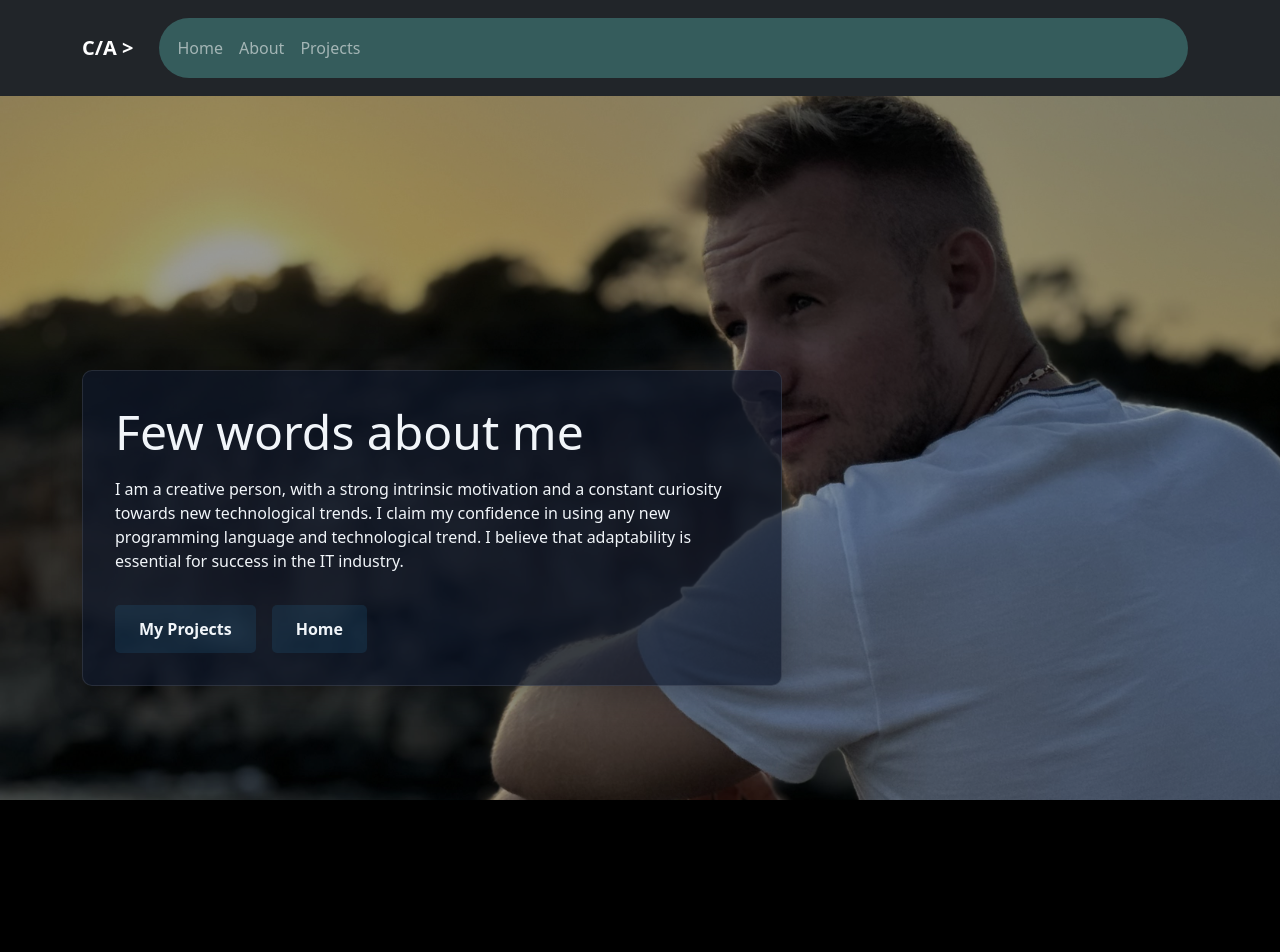
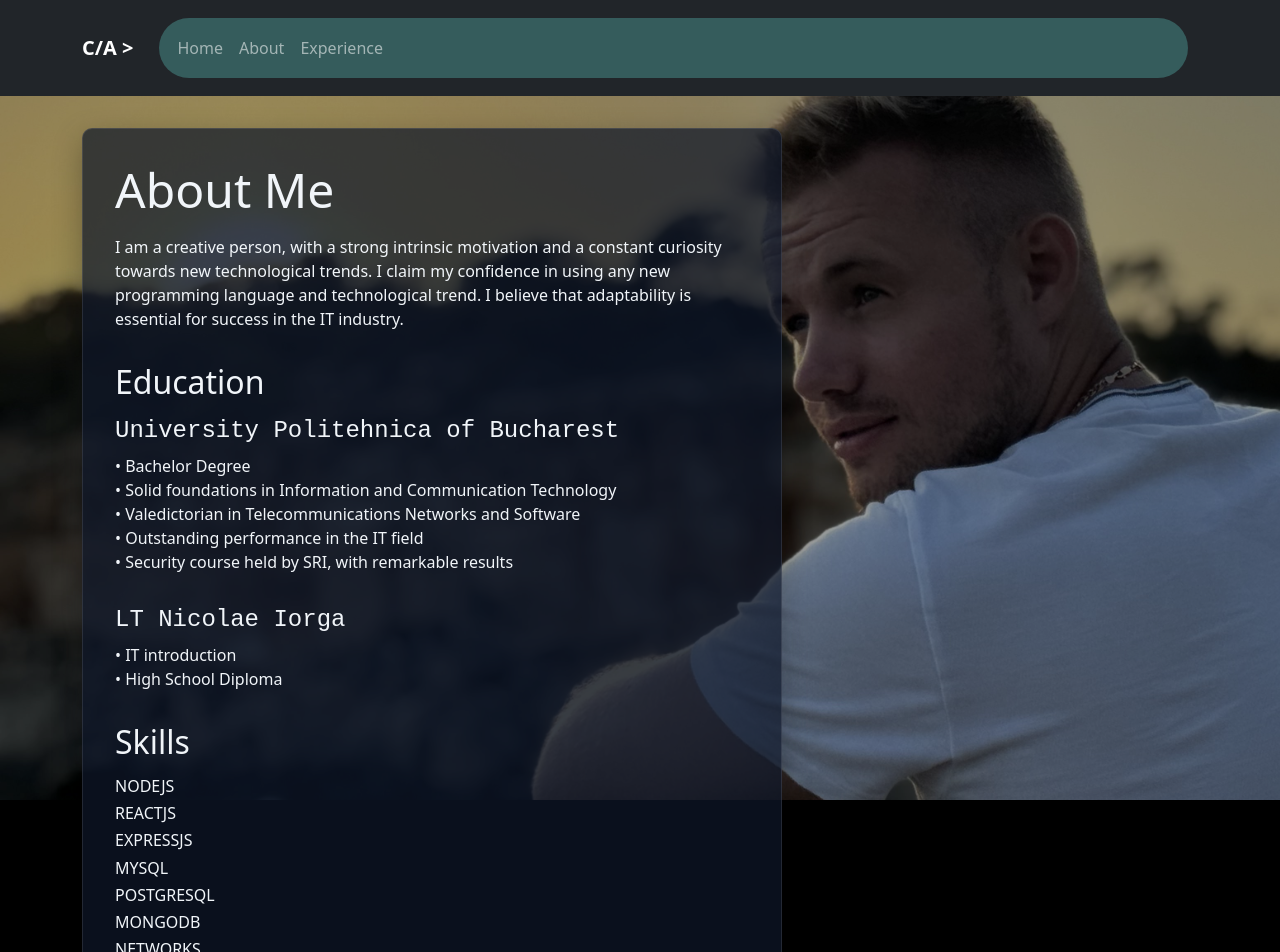
Before and after one commit to alexeic12/react-ts, a React (Vite) app: page /about in a window 1280 px wide. Shown: the top 952 px of the page. Built offline with nearby package versions, Linux system fonts and the light colour scheme.

Commit message:
add more info on About page

```diff
--- a/src/components/Layouts/MainLayout/MainLayout.module.scss
+++ b/src/components/Layouts/MainLayout/MainLayout.module.scss
@@ -25,12 +25,10 @@
   }
 
   @include respond-to(mobile) {
-
     &:hover {
       padding: 10px;
     }
   }
-
 }
 
 /* Navbar brand customization */
@@ -56,7 +54,50 @@
   }
 }
 
-/* Container padding around pages */
+/* Container background animation */
+@keyframes backgroundMoveDesktop {
+  0% {
+    background-size: 130%;
+    background-position: 0% 50%;
+  }
+  50% {
+    background-size: 100%;
+    background-position: 0% 40%;
+  }
+  100% {
+    background-size: 130%;
+    background-position: 0% 50%;
+  }
+}
+@keyframes backgroundMoveMobileLandscape {
+  0% {
+    background-size: 130%;
+    background-position: 0% 50%;
+  }
+  50% {
+    background-size: 100%;
+    background-position: 0% 20%;
+  }
+  100% {
+    background-size: 130%;
+    background-position: 0% 50%;
+  }
+}
+@keyframes backgroundMoveMobile {
+  0% {
+    background-size: 300%;
+    background-position: 30% 40%;
+  }
+  50% {
+    background-size: 250%;
+    background-position: 40% 40%;
+  }
+  100% {
+    background-size: 300%;
+    background-position: 30% 40%;
+  }
+}
+
 .mainContainer {
   position: relative;
   min-height: 100vh;
@@ -68,6 +109,28 @@
   color: #fff;
   overflow: hidden;
   z-index: 1; // ensures content appears above the background
+
+  &:before {
+    content: "";
+    position: fixed;
+    inset: 0;
+    background-image: url("/1.jpg");
+    background-size: 120%;
+    background-position: 0% 50%;
+    background-repeat: no-repeat;
+    background-color: rgba(0, 0, 0, 0.4); // Black overlay with 50% opacity
+    background-blend-mode: darken;
+    z-index: -1;
+    animation: backgroundMoveDesktop 60s linear infinite;
+
+    @include respond-to(mobileLanscape) {
+      animation: backgroundMoveMobileLandscape 60s linear infinite;
+    }
+
+    @include respond-to(mobile) {
+      animation: backgroundMoveMobile 60s linear infinite;
+    }
+  }
 
   @include respond-to(mobileLanscape) {
     padding-right: 20rem;
@@ -81,27 +144,3 @@
     text-align: center;
   }
 }
-
-/* Fixed background image overlay */
-.mainContainer::before {
-  content: "";
-  position: fixed;
-  inset: 0;
-  background-image: url("/1.jpg");
-  background-size: 120%;
-  background-position: 0% 50%;
-  background-repeat: no-repeat;
-  background-color: rgba(0, 0, 0, 0.4); // Black overlay with 50% opacity
-  background-blend-mode: darken;
-  z-index: -1;
-
-  @include respond-to(mobileLanscape) {
-    background-size: 130%;
-    background-position: 10% 40%;
-  }
-
-  @include respond-to(mobile) {
-    background-size: 300%;
-    background-position: 40% 50%;
-  }
-}
--- a/src/components/Layouts/MainLayout/MainLayout.tsx
+++ b/src/components/Layouts/MainLayout/MainLayout.tsx
@@ -1,4 +1,5 @@
 import { Outlet } from "react-router-dom";
+import { useState } from "react";
 import { Navbar, Container, Nav } from "react-bootstrap";
 import { Link } from "react-router-dom";
 import styles from "./MainLayout.module.scss";
@@ -7,6 +8,7 @@ import { capitalizeFirstLetter } from "../../../utils";
 
 export default function MainLayout() {
   const lastChildRoute = (routes[0].children?.length ?? 0) - 1;
+  const [expanded, setExpanded] = useState(false);
 
   return (
     <>
@@ -15,6 +17,8 @@ export default function MainLayout() {
         variant="dark"
         expand="lg"
         className={styles.mainNavbar}
+        expanded={expanded}
+        onToggle={() => setExpanded((prev) => !prev)}
       >
         <Container>
           <Navbar.Brand className={styles.navbarBrand} as={Link} to="/">
@@ -34,6 +38,7 @@ export default function MainLayout() {
                       className={styles.navLink}
                       as={Link}
                       to={childRoute.path || "/"}
+                      onClick={() => setExpanded(false)}
                     >
                       Home
                     </Nav.Link>
@@ -44,6 +49,7 @@ export default function MainLayout() {
                       className={styles.navLink}
                       as={Link}
                       to={childRoute.path || "/"}
+                      onClick={() => setExpanded(false)}
                     >
                       {capitalizeFirstLetter(childRoute.path || "Err")}
                     </Nav.Link>
--- a/src/pages/About/About.module.scss
+++ b/src/pages/About/About.module.scss
@@ -9,6 +9,14 @@
   color: #f1f5f9; // light text
   padding-left: 0rem;
   padding-right: 10rem;
+
+  @include respond-to(mobileLanscape) {
+    margin-top: 3rem;
+  }
+
+  @include respond-to(mobile) {
+    margin-top: 3rem;
+  }
 }
 
 .content {
@@ -39,7 +47,37 @@
   }
 }
 
-.subtitle {
+.subtitle1 {
+  font-size: 2rem;
+  margin-bottom: 1rem;
+
+  @include respond-to(mobileLanscape) {
+    font-size: 1.5rem;
+    margin-bottom: 0.5rem;
+  }
+
+  @include respond-to(mobile) {
+    font-size: 1.2rem;
+    margin-bottom: 0.5rem;
+  }
+}
+
+.subtitle2 {
+  font-size: 1.5rem;
+  font-family: 'Fira Code', monospace;
+
+  @include respond-to(mobileLanscape) {
+    font-size: 1rem;
+    margin-bottom: 0.5rem;
+  }
+
+  @include respond-to(mobile) {
+    font-size: 1rem;
+    margin-bottom: 0.5rem;
+  }
+}
+
+.text {
   font-size: 1rem;
   margin-bottom: 2rem;
 
@@ -51,6 +89,21 @@
   @include respond-to(mobile) {
     font-size: 0.7rem;
     margin-bottom: 1rem;
+  }
+}
+
+.text2 {
+  font-size: 1rem;
+  margin-bottom: 0.5rem;
+
+  @include respond-to(mobileLanscape) {
+    font-size: 0.8rem;
+    margin-bottom: 0.5rem;
+  }
+
+  @include respond-to(mobile) {
+    font-size: 0.7rem;
+    margin-bottom: 0.5rem;
   }
 }
 
--- a/src/pages/About/About.tsx
+++ b/src/pages/About/About.tsx
@@ -8,14 +8,48 @@ export default function About(): ReactElement {
   return (
     <div className={styles.container}>
       <div className={styles.content}>
-        <h1 className={styles.title}>Few words about me</h1>
-        <p className={styles.subtitle}>
+        <h1 className={styles.title}>About Me</h1>
+        <p className={styles.text}>
           I am a creative person, with a strong intrinsic motivation and a
           constant curiosity towards new technological trends. I claim my
           confidence in using any new programming language and technological
           trend. I believe that adaptability is essential for success in the IT
           industry.
         </p>
+        <div>
+          <h2 className={styles.subtitle1}>Education</h2>
+          <h2 className={styles.subtitle2}>
+            University Politehnica of Bucharest
+          </h2>
+          <p className={styles.text}>
+            • Bachelor Degree <br></br>• Solid foundations in Information and
+            Communication Technology <br></br>• Valedictorian in
+            Telecommunications Networks and Software<br></br>• Outstanding
+            performance in the IT field <br></br>• Security course held by SRI,
+            with remarkable results
+          </p>
+          <h2 className={styles.subtitle2}>LT Nicolae Iorga</h2>
+          <p className={styles.text}>
+            • IT introduction <br></br>• High School Diploma <br></br>
+          </p>
+
+          <div className="pb-5">
+            <h2 className={styles.subtitle1}>Skills</h2>
+            <h2 className={styles.text2}>NODEJS</h2>
+            <h2 className={styles.text2}>REACTJS</h2>
+            <h2 className={styles.text2}>EXPRESSJS</h2>
+            <h2 className={styles.text2}>MYSQL</h2>
+            <h2 className={styles.text2}>POSTGRESQL</h2>
+            <h2 className={styles.text2}>MONGODB</h2>
+            <h2 className={styles.text2}>NETWORKS</h2>
+            <h2 className={styles.text2}>CLOUD SERVICES</h2>
+            <h2 className={styles.text2}>OPERATING SYSTEMS</h2>
+            <h2 className={styles.text2}>K8S</h2>
+            <h2 className={styles.text2}>BLOCKCHAIN</h2>
+            <h2 className={styles.text2}>SOLIDITY</h2>
+          </div>
+        </div>
+
         <div className={styles.buttons}>
           <button onClick={() => navigate("/projects")}>My Projects</button>
           <button onClick={() => navigate("/")}>Home</button>
--- a/src/routes/index.tsx
+++ b/src/routes/index.tsx
@@ -15,7 +15,7 @@ export const routes: RouteObject[] = [
     children: [
       { index: true, element: <Home /> },
       { path: "about", element: <About /> },
-      { path: "projects", element: <Projects /> },
+      { path: "experience", element: <Projects /> },
       { path: "*", element: <NotFound /> },
     ],
   },
```
